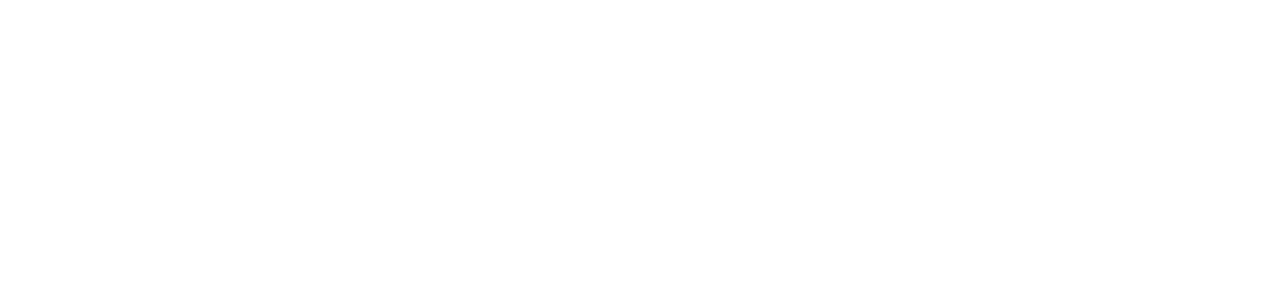
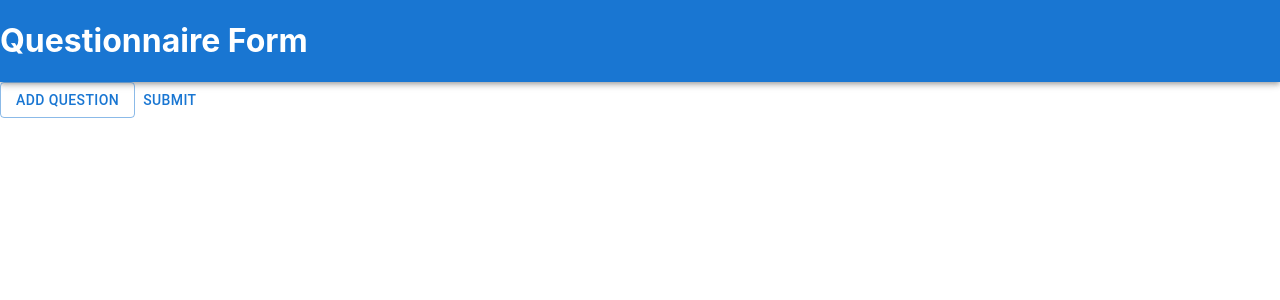
Before and after one commit to LeoHacopian/techo-researcher-portal, a React (Create React App) app: page / in a window 1280 px wide. Shown: the top 300 px of the page. Built offline with nearby package versions, Linux system fonts and the light colour scheme.

Commit message:
Makes Questionnaire Form

```diff
--- a/package.json
+++ b/package.json
@@ -3,6 +3,9 @@
   "version": "0.1.0",
   "private": true,
   "dependencies": {
+    "@emotion/react": "^11.10.6",
+    "@emotion/styled": "^11.10.6",
+    "@mui/material": "^5.11.10",
     "@testing-library/jest-dom": "^5.16.5",
     "@testing-library/react": "^13.4.0",
     "@testing-library/user-event": "^13.5.0",
--- a/src/Components/App/App.js
+++ b/src/Components/App/App.js
@@ -1,11 +1,14 @@
 import './App.css';
-import Navbar from '../Navbar/Navbar';
+
+import QPortal from '../qPortal/qPortal';
+
+
 
 function App() {
   return (
     <div className="App">
 
-      <Navbar />
+      <QPortal/>
 
     </div>
   );
--- a/src/Components/Navbar/Navbar.js
+++ /dev/null
@@ -1,13 +0,0 @@
-import './Navbar.css'
-
-function Navbar(){
-
-
-    return (
-        <div className='Navbar'>
-
-        </div>
-    )
-}
-
-export default Navbar
--- /dev/null
+++ b/src/Components/qForm/qForm.js
@@ -0,0 +1,38 @@
+
+import {Button, TextField, MenuItem, Select} from "@mui/material";
+
+
+function QForm(){
+       return(
+        <div className='Form'>
+
+        <TextField
+         style={{ width: "200px", margin: "5px" }}
+         type="text"
+         label="Question"
+         variant="outlined"
+        />
+        <TextField
+         style={{ width: "200px", margin: "5px" }}
+         type="text"
+         label="Answer Choices"
+         variant="outlined"
+        />
+        <Select
+        style={{ width: "170px", margin: "5px" }}
+        labelId="demo-simple-select-label"
+        id="demo-simple-select"
+        label="Question Type"
+        >
+        <MenuItem value={'Checkbox'}>Checkbox</MenuItem>
+        <MenuItem value={'Button'}>Button</MenuItem>
+        <MenuItem value={'NumberWheel'}>NumberWheel</MenuItem>
+        </Select>
+
+        <Button>Delete</Button>
+        </div>
+
+       )
+}
+
+export default QForm
--- /dev/null
+++ b/src/Components/qPortal/qPortal.js
@@ -0,0 +1,38 @@
+import React from "react";
+import {AppBar,Button} from "@mui/material";
+import QForm from '../qForm/qForm.js';
+
+
+export default class QPortal extends React.Component{
+  constructor(props){
+    super(props);
+    this.state = {
+      questions: []
+    };
+  }
+  addQuestion = () => {
+    const question = (
+      <QForm
+        key={this.state.questions.length}
+
+      />
+    );
+    var questions = this.state.questions.slice();
+    questions.push(question);
+    this.setState({ questions: questions });
+  };
+  render(){
+    return (
+        <div className='qPortal'>
+            <AppBar position='static'>
+                 <h1>Questionnaire Form</h1>
+            </AppBar>
+            <Button id="AddButton" variant='outlined' onClick={this.addQuestion}>
+                    Add question
+            </Button>
+            {this.state.questions}
+            <Button>Submit</Button>
+        </div>
+    )
+  }
+}
```
Also changed, not shown: src/Components/qPortal/qPortal.css (added), 1 other file (tests, documents, lock files or other folders).
